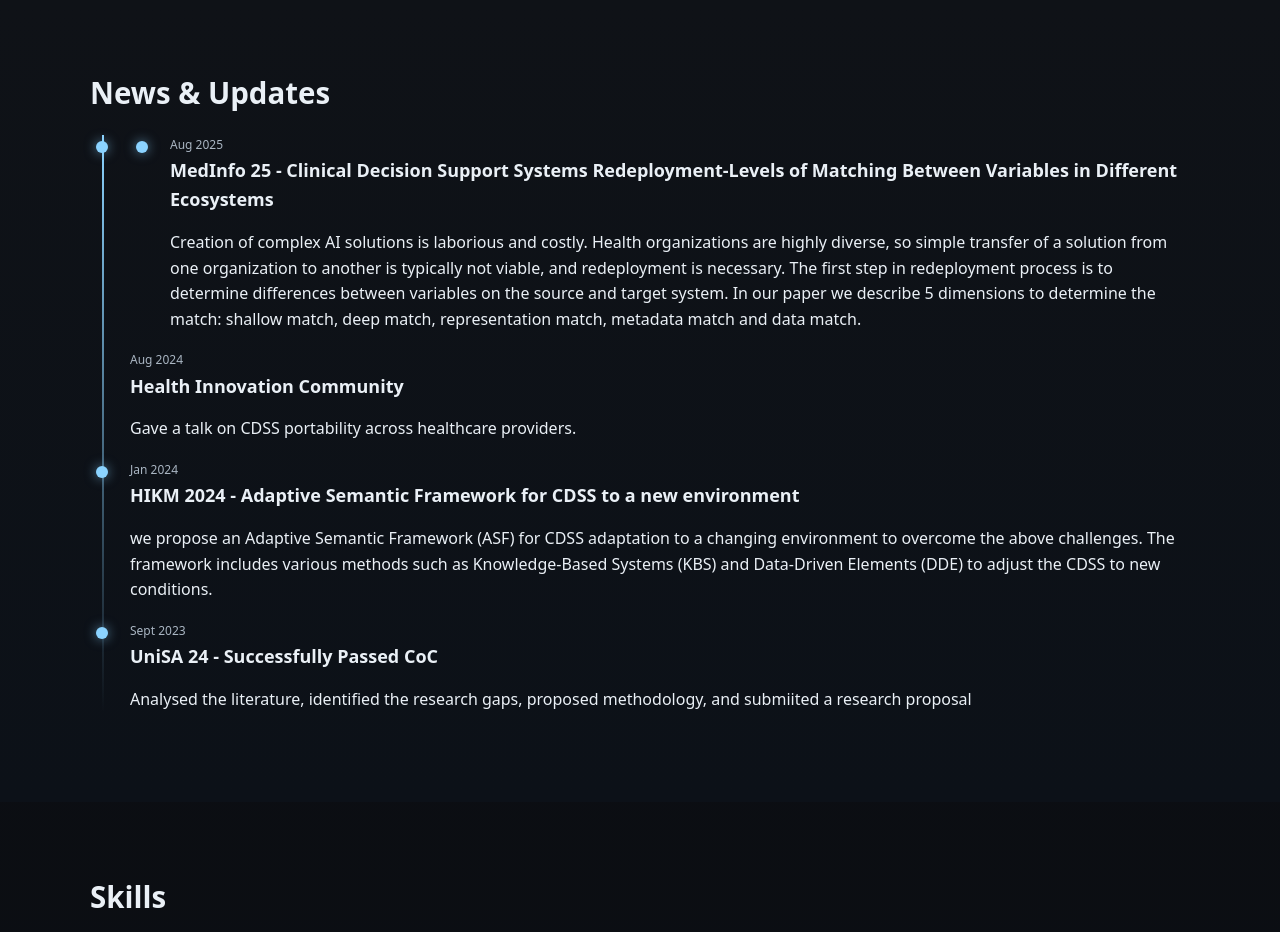
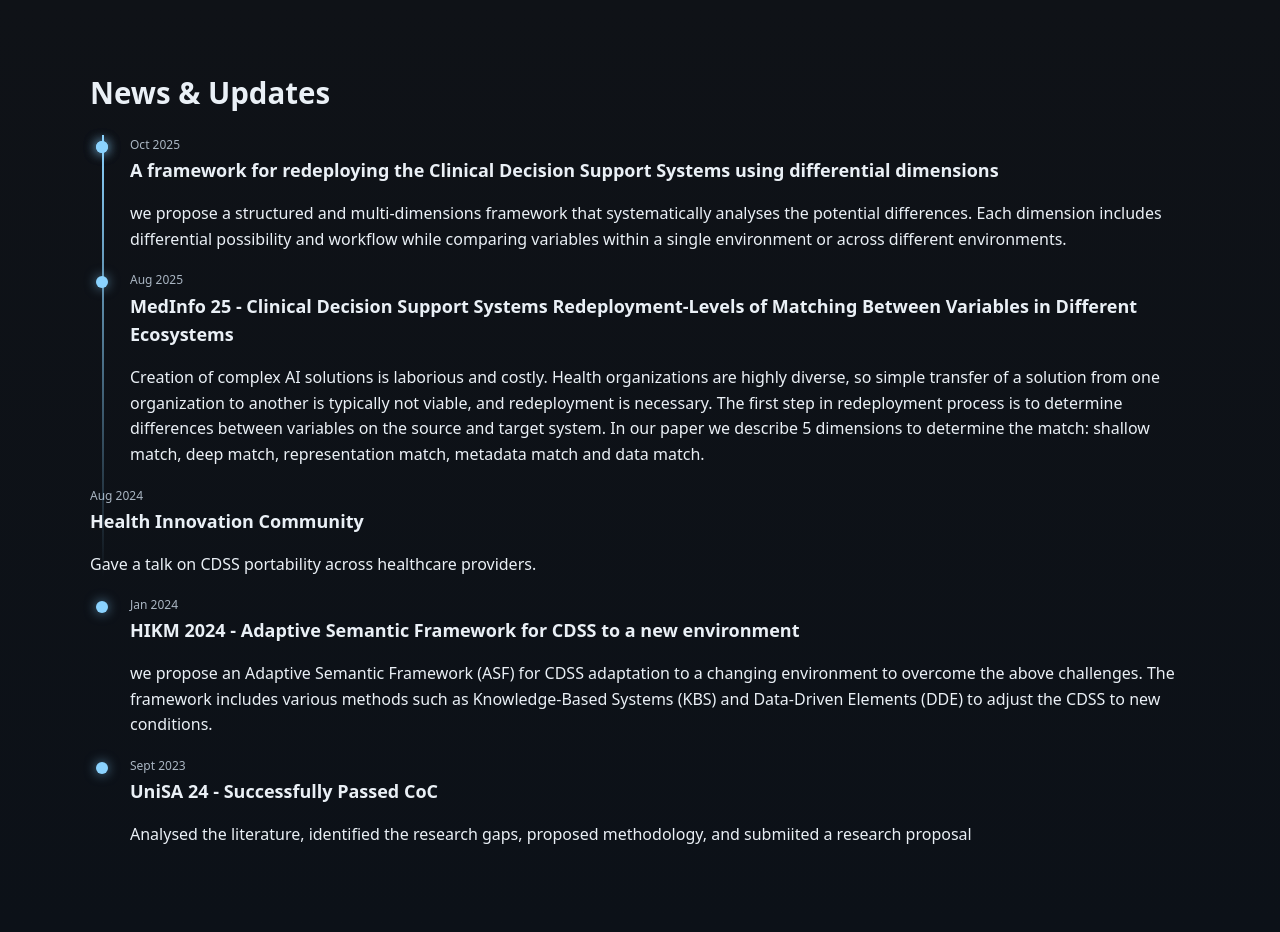
Before and after one commit to gouravtech/researchcosmos, a plain HTML site: page research-profile-v2/index.html in a window 1280 px wide. Shown: the part 1880-2812 px from the top of the page. Drawn offline with Linux system fonts and the light colour scheme.

Commit message:
Update index.html

```diff
--- a/research-profile-v2/index.html
+++ b/research-profile-v2/index.html
@@ -202,6 +202,17 @@
         <div class="timeline">
           <div class="tl-item">
 
+          <div class="tl-dot"></div>
+            <div class="tl-content">
+              <time>Oct 2025</time>
+              <h3 class="h4">A framework for redeploying the Clinical Decision Support Systems using differential dimensions</h3>
+              <p>we propose
+a structured and multi-dimensions framework that systematically analyses the potential differences. Each dimension
+includes differential possibility and workflow while comparing variables within a single environment or across different
+environments.</p>
+            </div>
+          </div>
+
           <div class="tl-item">
             <div class="tl-dot"></div>
             <div class="tl-content">
```
